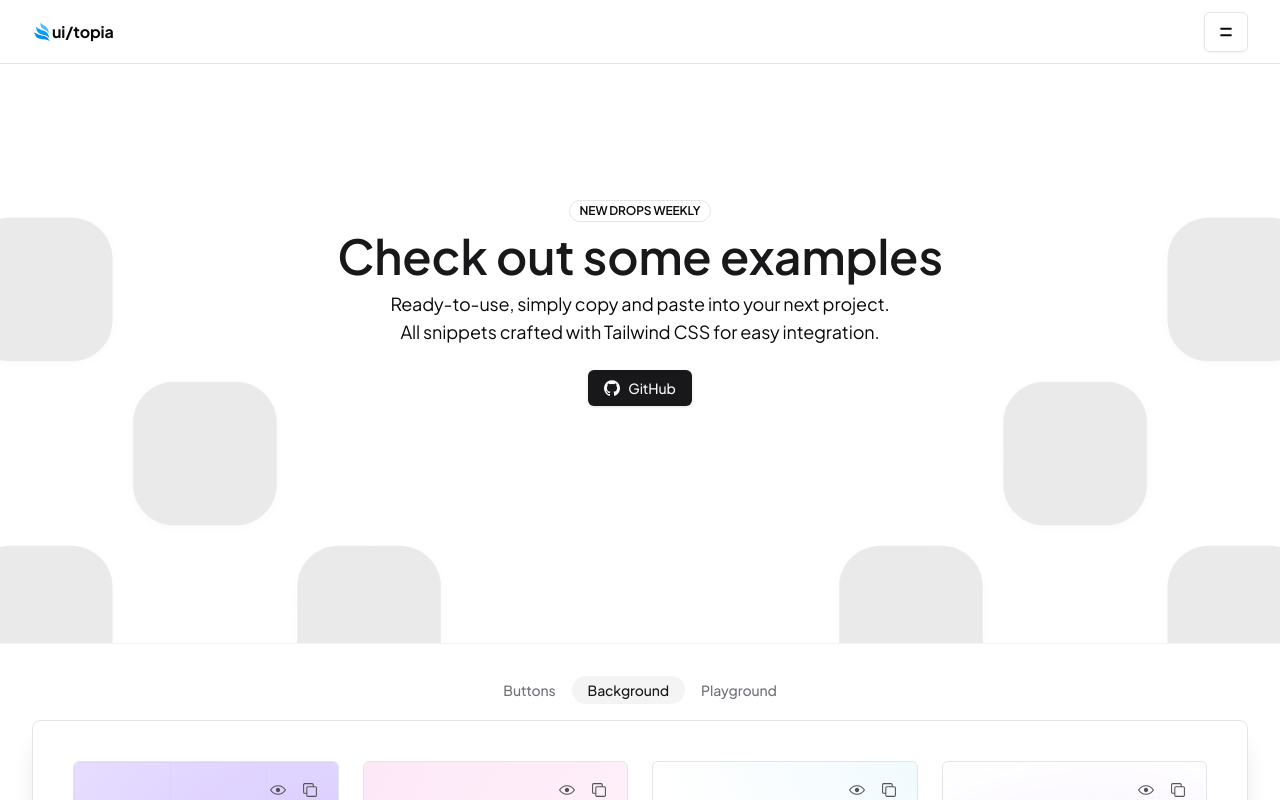
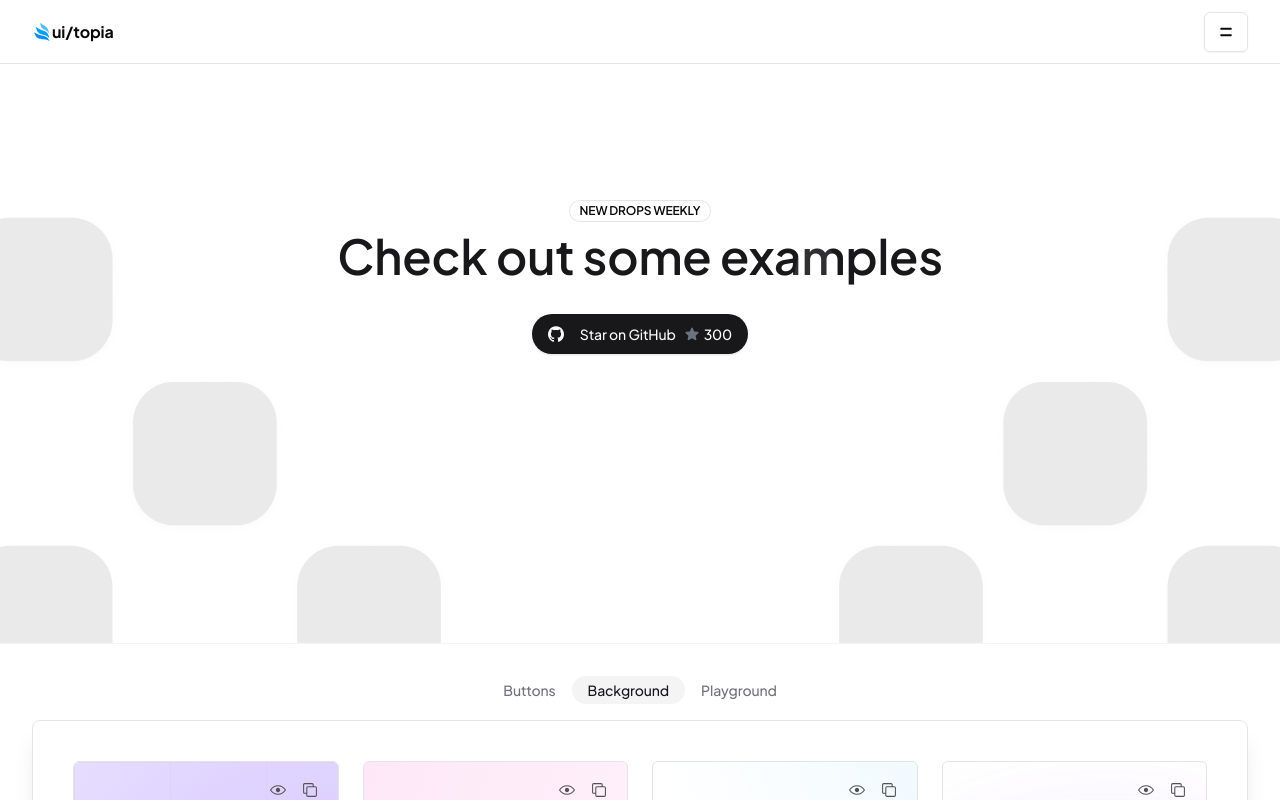
Before and after one commit to cahyawibawa/ui-topia, a Next.js app: page /examples/backgrounds in a window 1280 px wide. Shown: the top 800 px of the page. Built offline with nearby package versions, Linux system fonts and the light colour scheme; no server answers.

Commit message:
switch btn

```diff
--- a/app/examples/layout.tsx
+++ b/app/examples/layout.tsx
@@ -1,5 +1,5 @@
 import { ExamplesNav } from '@/components/examples-nav'
-import { Icons } from '@/components/icons'
+import { GitButton } from '@/components/git-button'
 import {
   PageActions,
   PageHeader,
@@ -7,12 +7,9 @@ import {
   PageHeaderHeading,
 } from '@/components/page-header'
 import { Badge } from '@/components/ui/badge'
-import { buttonVariants } from '@/components/ui/button'
 import { siteConfig } from '@/config/site'
-import { cn } from '@/lib/utils'
 import { type Metadata } from 'next'
 import Image from 'next/image'
-import Link from 'next/link'
 
 export const metadata: Metadata = {
   title: 'Examples',
@@ -44,22 +41,11 @@ export default function ExamplesLayout({ children }: ExamplesLayoutProps) {
               Examples - Elements
             </PageHeaderHeading>
             <PageHeaderDescription>
-              <span>
-                Ready-to-use, simply copy and paste into your next project. All
-                snippets crafted with Tailwind CSS for easy integration.
-              </span>
+              <span>{siteConfig.blockInfos}</span>
             </PageHeaderDescription>
 
             <PageActions>
-              <Link
-                target="_blank"
-                rel="noreferrer"
-                href={siteConfig.links.github}
-                className={cn(buttonVariants({ variant: 'default' }))}
-              >
-                <Icons.gitHub className="mr-2 size-4" />
-                GitHub
-              </Link>
+              <GitButton />
               {/* <Button variant="outline" size="lg">
               <Link href="/">Learn more</Link>
             </Button> */}
--- /dev/null
+++ b/components/git-button.tsx
@@ -0,0 +1,44 @@
+import CountingNumbers from '@/components/counting-number'
+import { buttonVariants } from '@/components/ui/button'
+import { siteConfig } from '@/config/site'
+import { cn } from '@/lib/utils'
+import { StarIcon } from '@heroicons/react/24/solid'
+import Link from 'next/link'
+import { Icons } from './icons'
+
+export async function GitButton() {
+  const { stargazers_count: stars } = await fetch(
+    'https://api.github.com/repos/cahyawibawa/ui-topia',
+    {
+      ...(process.env.GITHUB_OAUTH_TOKEN && {
+        headers: {
+          Authorization: `Bearer ${process.env.GITHUB_OAUTH_TOKEN}`,
+          'Content-Type': 'application/json',
+        },
+      }),
+      next: {
+        revalidate: 3600,
+      },
+    }
+  )
+    .then((res) => res.json())
+    .catch(() => ({ stargazers_count: 300 }))
+  return (
+    <Link
+      className={cn(
+        buttonVariants({}),
+        'flex gap-2 whitespace-pre md:flex',
+        'group relative h-[40px] items-center justify-center gap-2 rounded-full transition-all duration-300 ease-out hover:ring-2 hover:ring-primary hover:ring-offset-2'
+      )}
+      href={siteConfig.links.github}
+    >
+      <span className="absolute right-[-7px] -mt-12 h-32 w-8 translate-x-16 rotate-12 bg-background opacity-10 transition-all duration-1000 ease-out group-hover:-translate-x-40" />
+      <Icons.gitHub className="mr-2 size-4" />
+      Star on GitHub
+      <div className="flex items-center gap-1 text-sm text-gray-500 md:flex">
+        <StarIcon className="size-4 transition-all duration-300 group-hover:text-yellow-300" />
+        <CountingNumbers value={stars} className="font-medium text-white" />
+      </div>
+    </Link>
+  )
+}
```
